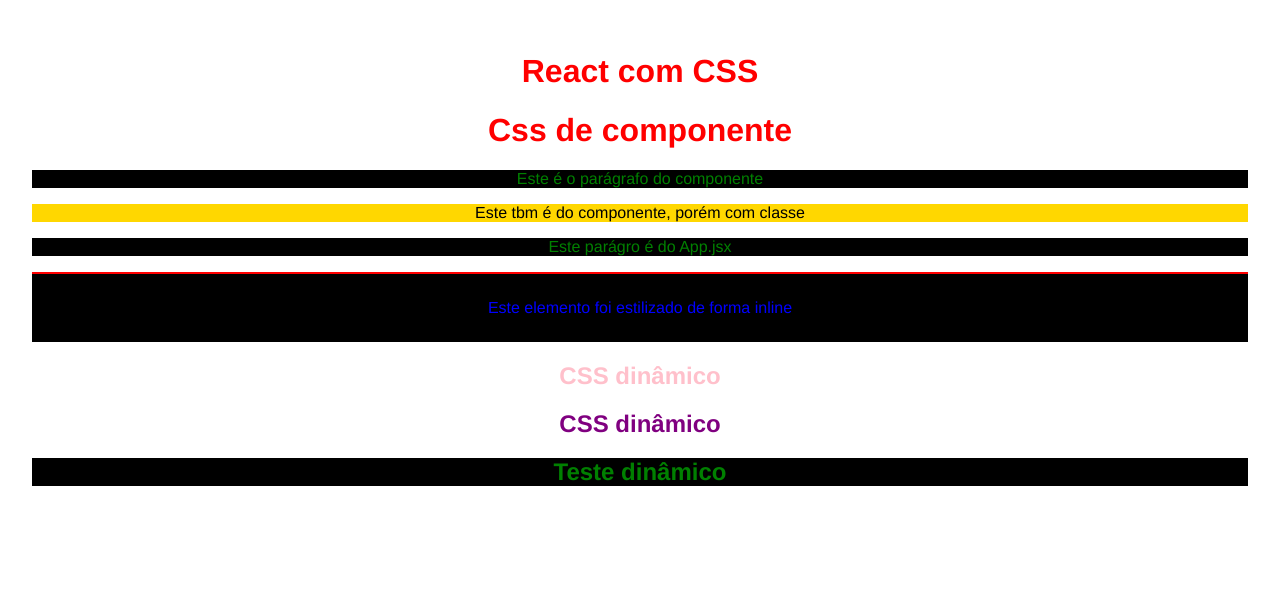
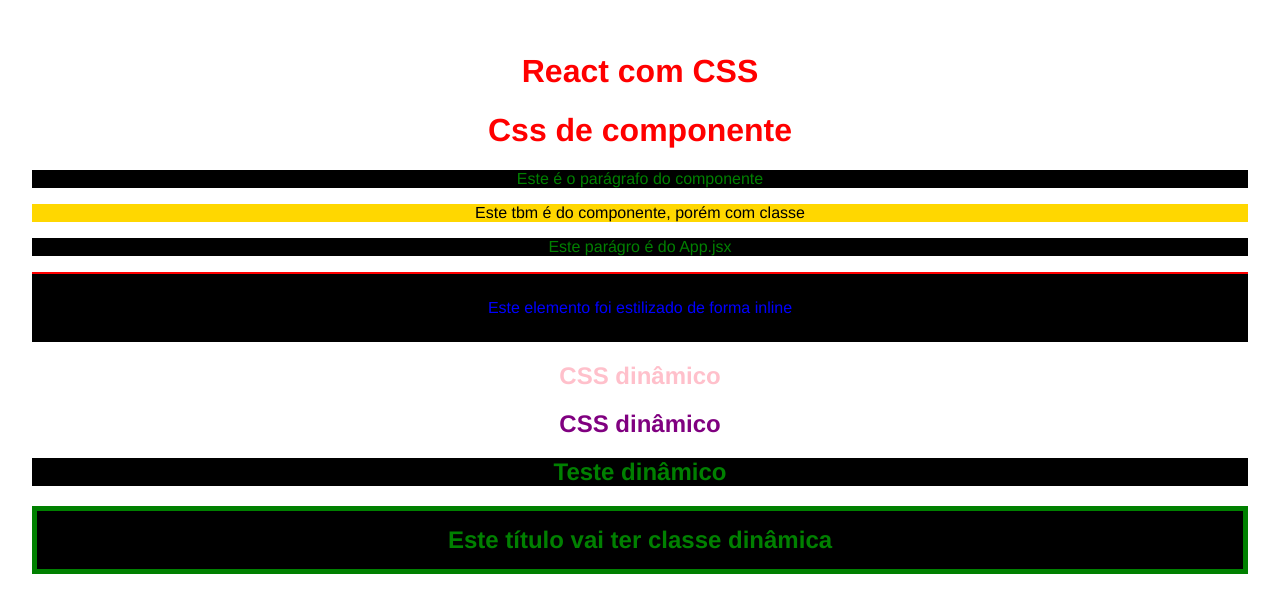
Before and after one commit to DouglasYHWH-Developer/React, a React (Vite) app in the folder introducao/aula_3/4_CSS_REACT/css/: page / in a window 1280 px wide. Shown: the top 612 px of the page. Built offline with nearby package versions, Linux system fonts and the light colour scheme.

Commit message:
Adição do texto .txt Classes Dinâmicas no CSS, assim como aplicamos o aprenizado na prática

```diff
--- a/introducao/aula_3/4_CSS_REACT/css/src/App.jsx
+++ b/introducao/aula_3/4_CSS_REACT/css/src/App.jsx
@@ -5,6 +5,8 @@
 function App() {
   const n = 15;
   const [name] = useState("Douglas")
+
+  const redTitle = true;
 
   return (
     <>
@@ -35,6 +37,10 @@
           : null}>
             Teste dinâmico
         </h2>
+        {/* Classe dinâmica */}
+        <h2 className={!redTitle ? "red-title" : "title"}>
+          Este título vai ter classe dinâmica
+        </h2>
      </div>
     </>
   )
--- a/introducao/aula_3/4_CSS_REACT/css/src/index.css
+++ b/introducao/aula_3/4_CSS_REACT/css/src/index.css
@@ -8,3 +8,16 @@
 h1{
   color: red;
 }
+
+.red-title{
+  background-color: #000;
+  color:red;
+  padding: 15px;
+  border: 5px solid red;
+}
+.title{
+  background-color: #000;
+  color:green;
+  padding: 15px;
+  border: 5px solid green;
+}
```
Also changed, not shown: introducao/aula_3/4_CSS_REACT/css/Classes dinâmicas no CSS.txt (added).
